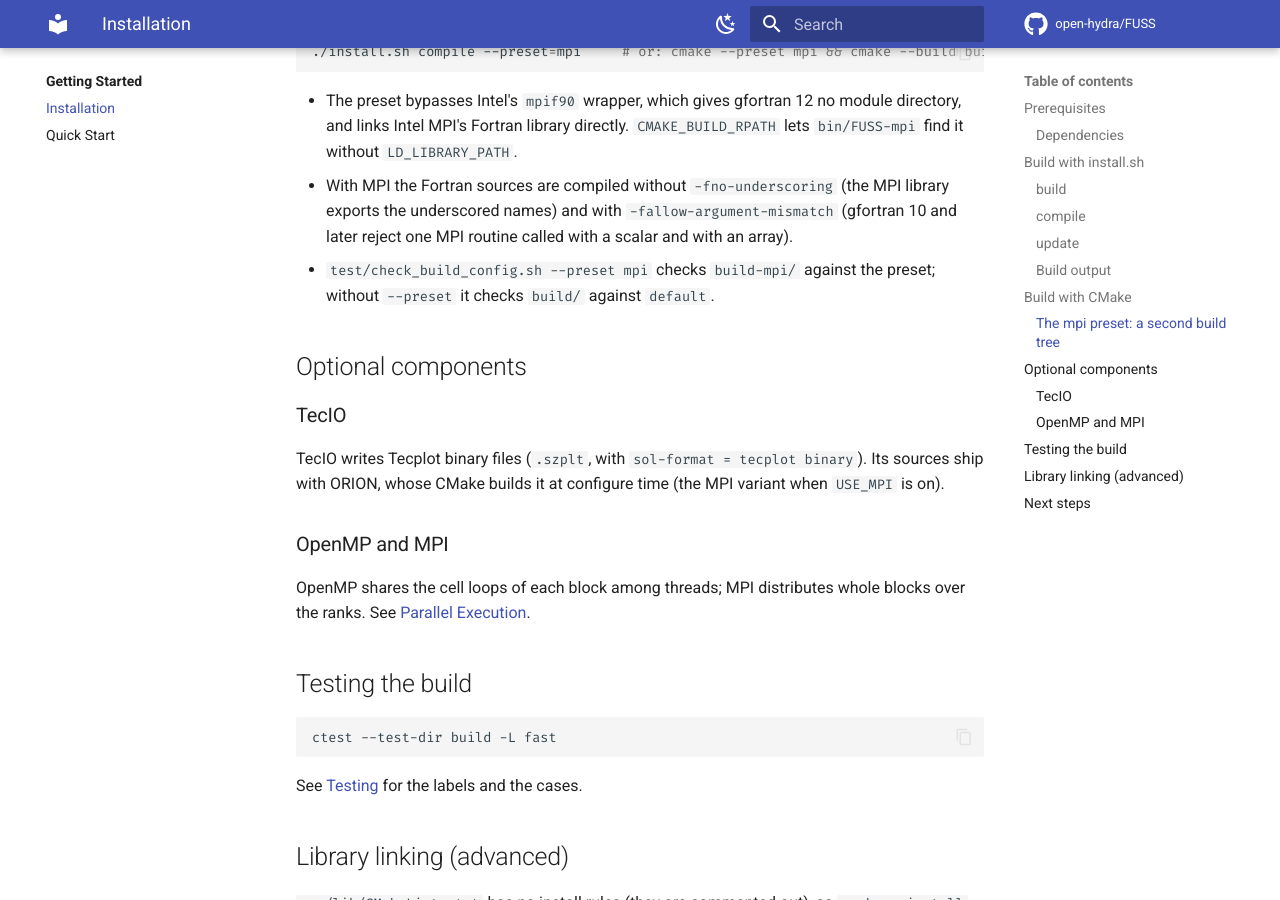
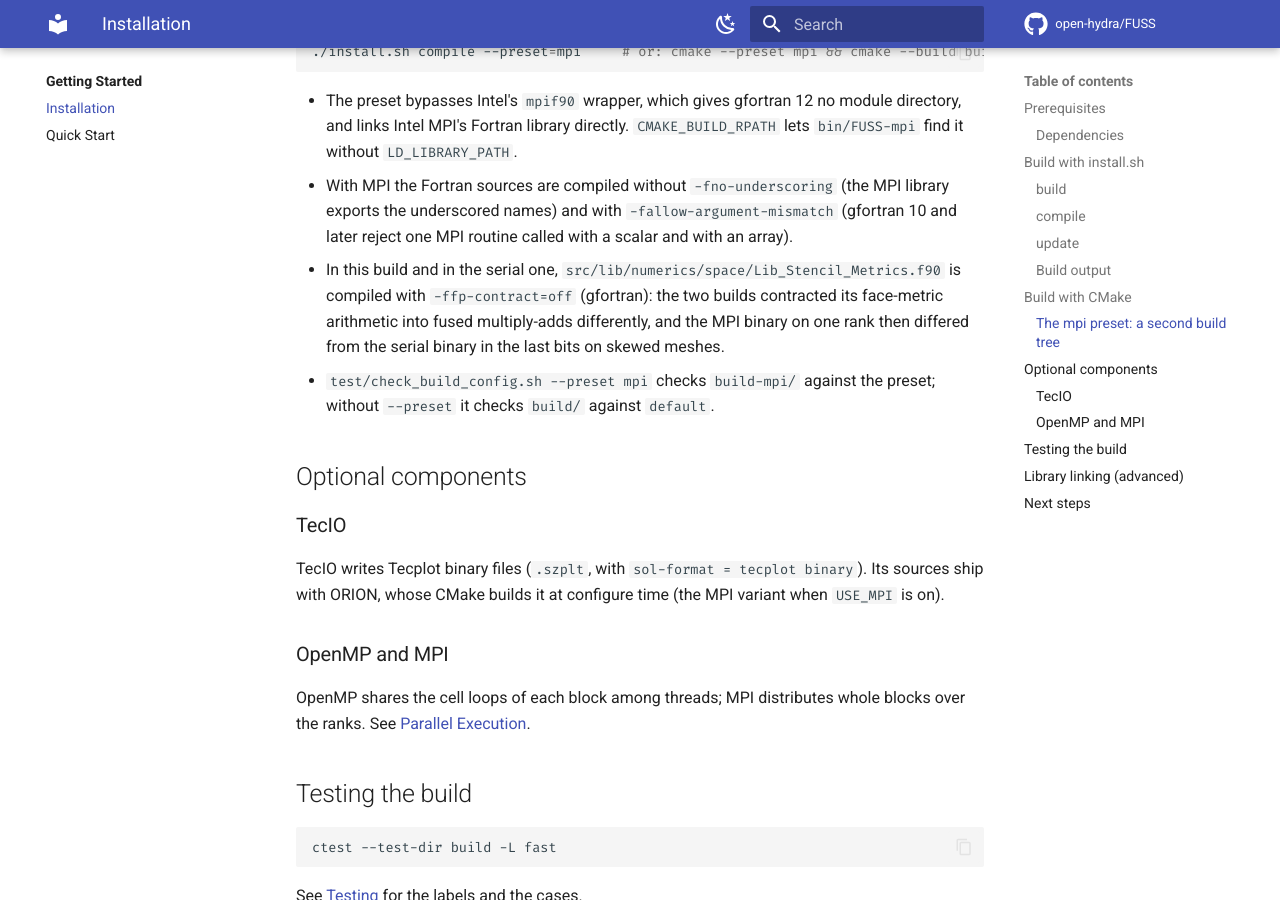
Before and after one commit to open-hydra/FUSS, an MkDocs documentation site: the page built from docs/getting-started/installation.md, in a window 1280 px wide and 900 px high, scrolled down 3769 px. Built offline with MkDocs 1.6.1 and Material for MkDocs 9.7.7, drawn with Linux system fonts in a browser that asks for light colours; comment, search, counter and statistics services are not loaded.

Commit message:
build: Lib_Stencil_Metrics without FMA contraction, so the MPI build on one rank is the serial one (plan 14 S7b F-S7b-6)
gfortran contracts Face_Inverse (Lib_Stencil_Metrics) into fused multiply-adds differently in the default and in the
MPI build (29 and 32), so bin/FUSS-mpi at one rank differed from bin/FUSS in the last bits on the skewed decks
(skewed_Plate 3 iterations more to converge, skewed_3D 1e-16; upstream 639a0dd built the same way does the same).
-ffp-contract=off on this one file, in both builds: run_regression.sh -m 1 = serial on all 2033 rows (scratch F2a);
moves 64 rows against 910da92, solution rows <= 1e-12. Set-up and per-step metric code, not a hot loop.

Co-Authored-By: Claude Opus 5.5 <noreply@anthropic.com>
Claude-Session: https://claude.ai/code/session_01Q6mgzZ4Em2XSijeD1s9D94

```diff
--- a/docs/getting-started/installation.md
+++ b/docs/getting-started/installation.md
@@ -124,6 +124,9 @@ configures its own tree, `build-mpi/`, and builds executables of its own, `bin/F
 - With MPI the Fortran sources are compiled without `-fno-underscoring` (the MPI library exports the underscored
   names) and with `-fallow-argument-mismatch` (gfortran 10 and later reject one MPI routine called with a scalar and
   with an array).
+- In this build and in the serial one, `src/lib/numerics/space/Lib_Stencil_Metrics.f90` is compiled with
+  `-ffp-contract=off` (gfortran): the two builds contracted its face-metric arithmetic into fused multiply-adds
+  differently, and the MPI binary on one rank then differed from the serial binary in the last bits on skewed meshes.
 - `test/check_build_config.sh --preset mpi` checks `build-mpi/` against the preset; without `--preset` it checks
   `build/` against `default`.
 
```
Also changed, not shown: 1 other file.
